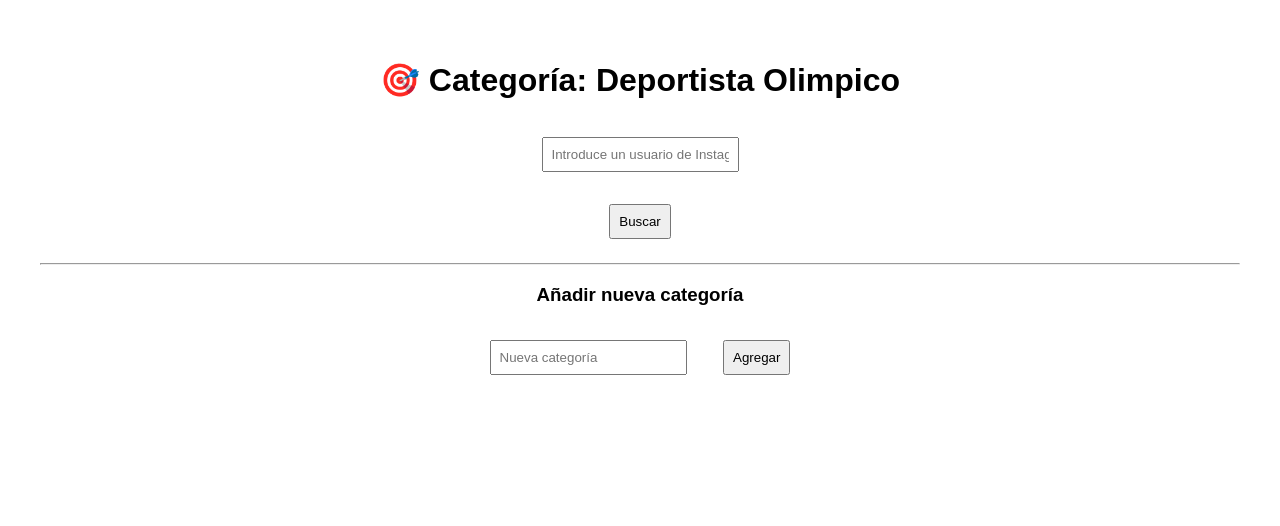
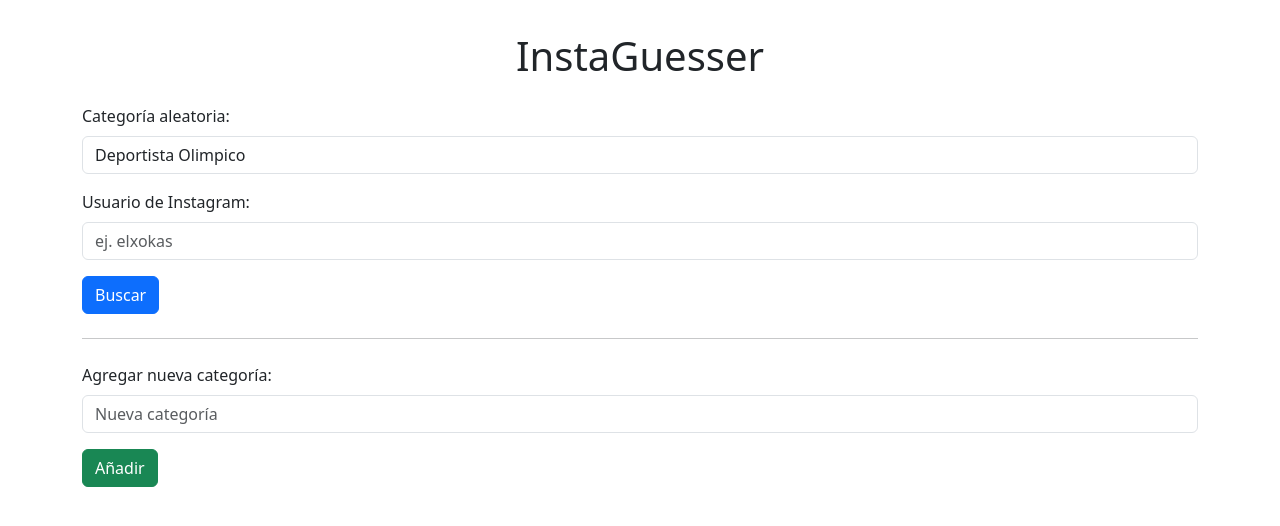
Before and after one commit to jesusburrueco/instaguesser, a Flask app: page / in a window 1280 px wide. Shown: the top 526 px of the page. Run offline with Flask 3, Linux system fonts and the light colour scheme.

Commit message:
Update index.html

```diff
--- a/templates/index.html
+++ b/templates/index.html
@@ -1,34 +1,59 @@
-<!DOCTYPE html>
+<!doctype html>
 <html lang="es">
-<head>
-    <meta charset="UTF-8">
+  <head>
+    <meta charset="utf-8">
     <title>InstaGuesser</title>
+    <meta name="viewport" content="width=device-width, initial-scale=1">
+
+    <!-- Bootstrap CDN -->
+    <link href="https://cdn.jsdelivr.net/npm/bootstrap@5.3.3/dist/css/bootstrap.min.css" rel="stylesheet">
+
     <style>
-        body { font-family: Arial, sans-serif; text-align: center; padding: 2rem; }
-        img { border-radius: 50%; width: 150px; height: 150px; }
-        input, button { padding: 0.5rem; margin: 1rem; }
+      body {
+        padding: 2rem;
+      }
+      img {
+        max-width: 150px;
+        border-radius: 10px;
+      }
     </style>
-</head>
+  </head>
 <body>
-    <h1>🎯 Categoría: {{ category }}</h1>
+  <div class="container">
+    <h1 class="text-center mb-4">InstaGuesser</h1>
 
-    <form method="POST">
-        <input type="text" name="username" placeholder="Introduce un usuario de Instagram" required>
-        <br>
-        <button type="submit">Buscar</button>
+    <form method="POST" class="mb-3">
+      <div class="mb-3">
+        <label for="category" class="form-label">Categoría aleatoria:</label>
+        <input type="text" id="category" name="category" class="form-control" value="{{ category }}" readonly>
+      </div>
+      <div class="mb-3">
+        <label for="username" class="form-label">Usuario de Instagram:</label>
+        <input type="text" id="username" name="username" class="form-control" placeholder="ej. elxokas" required>
+      </div>
+      <button type="submit" class="btn btn-primary">Buscar</button>
     </form>
 
-    {% if result %}
-        <h2>@{{ result.username }}</h2>
-        <p>👥 Seguidores: {{ result.followers }}</p>
-        <img src="{{ result.profile_pic }}" alt="Foto de perfil">
+    {% if followers and profile_pic %}
+      <div class="card text-center">
+        <div class="card-body">
+          <img src="{{ profile_pic }}" alt="Foto de perfil" class="mb-3">
+          <h5 class="card-title">Seguidores: {{ followers }}</h5>
+        </div>
+      </div>
+    {% elif error %}
+      <div class="alert alert-danger mt-3">{{ error }}</div>
     {% endif %}
 
-    <hr>
-    <h3>Añadir nueva categoría</h3>
-    <form method="POST">
-        <input type="text" name="new_category" placeholder="Nueva categoría" required>
-        <button type="submit">Agregar</button>
+    <hr class="my-4">
+
+    <form method="POST" action="/add-category">
+      <div class="mb-3">
+        <label for="new_category" class="form-label">Agregar nueva categoría:</label>
+        <input type="text" id="new_category" name="new_category" class="form-control" placeholder="Nueva categoría" required>
+      </div>
+      <button type="submit" class="btn btn-success">Añadir</button>
     </form>
+  </div>
 </body>
 </html>
```
